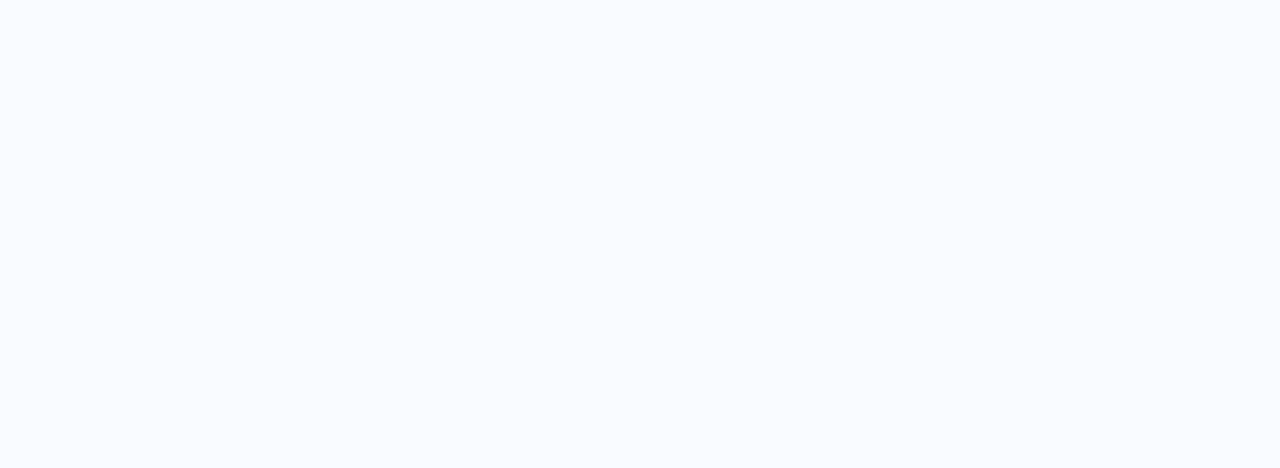
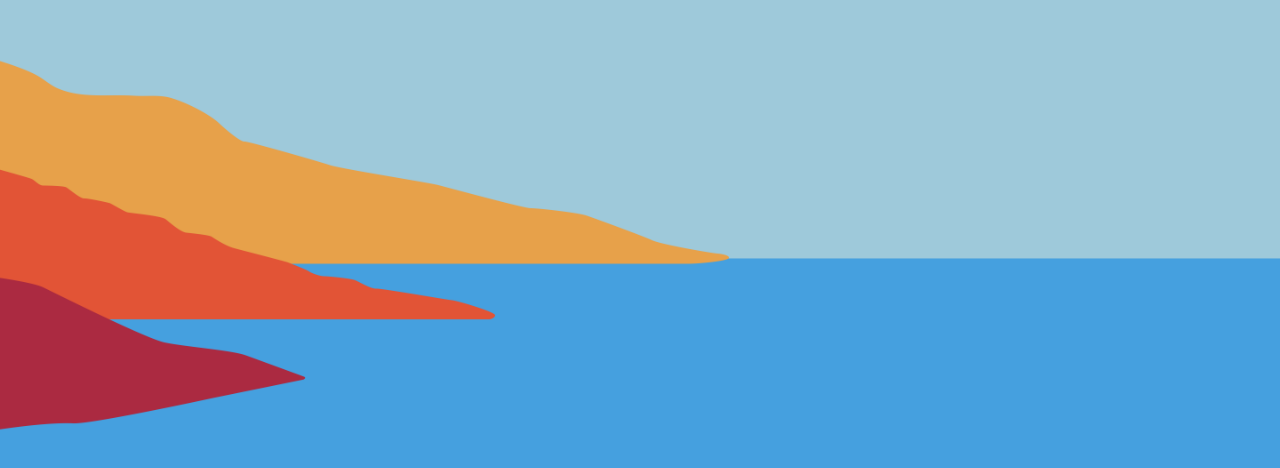
Before and after one commit to yqf0812/backstageManage, a Vue app: page /#/Login in a window 1280 px wide. Shown: the part 254-722 px from the top of the page. Built offline with nearby package versions, Linux system fonts and the light colour scheme.

Commit message:
添加登录页

```diff
--- /dev/null
+++ b/src/views/login/login.vue
@@ -0,0 +1,27 @@
+<!--
+ * @Author: your name
+ * @Date: 2020-10-23 16:58:34
+ * @LastEditTime: 2020-10-23 17:15:20
+ * @LastEditors: Please set LastEditors
+ * @Description: In User Settings Edit
+ * @FilePath: \backstageManage\src\views\login\login.vue
+-->
+<template>
+  <div class="login">
+
+  </div>
+</template>
+
+<script>
+export default {
+    name: 'Login'
+}
+</script>
+
+<style>
+.login {
+    height: 100%;
+    background-image: url('./../../assets/images/background.png');
+    background-size: 100% 100%;
+}
+</style>
```
Also changed, not shown: src/router/index.js (+5 -2 lines), src/assets/images/background.png (added), src/views/register/register.vue (added).
